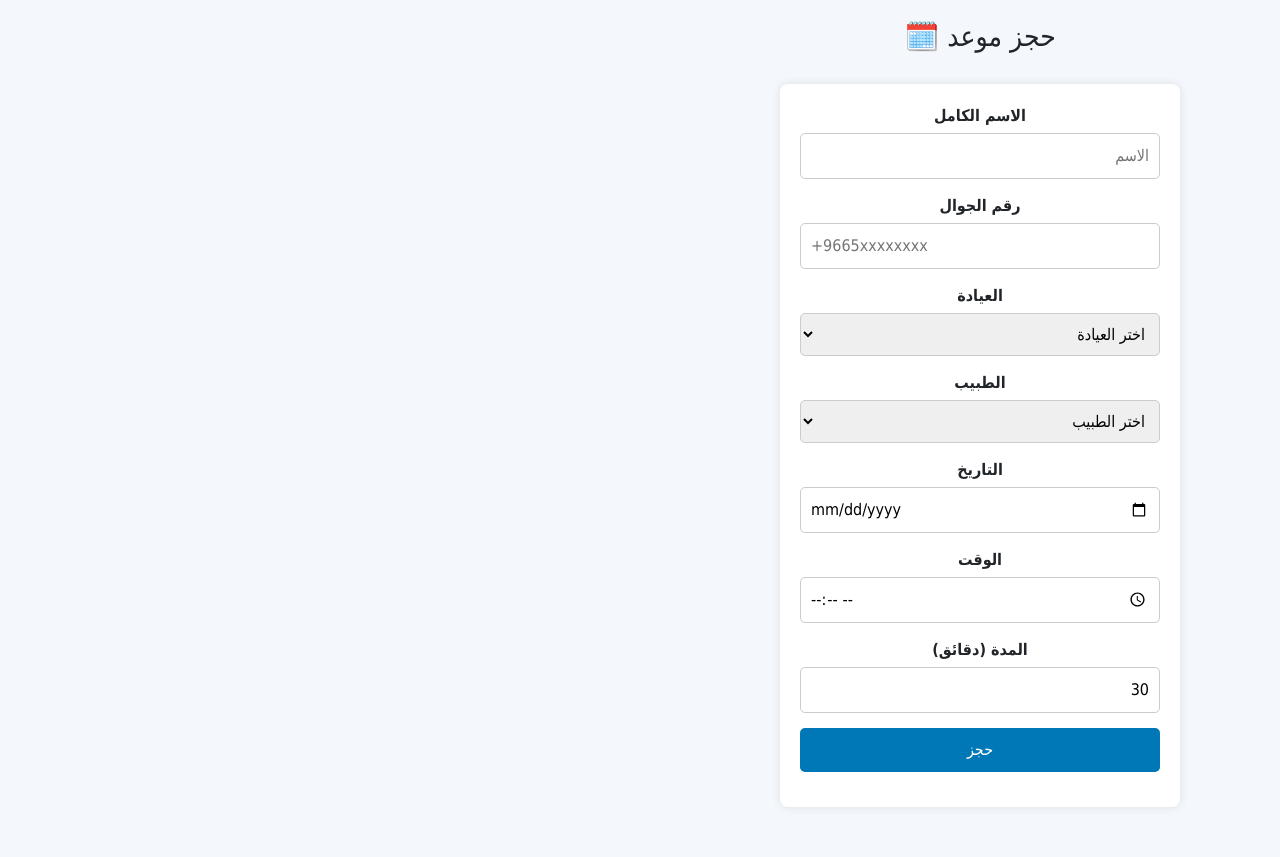
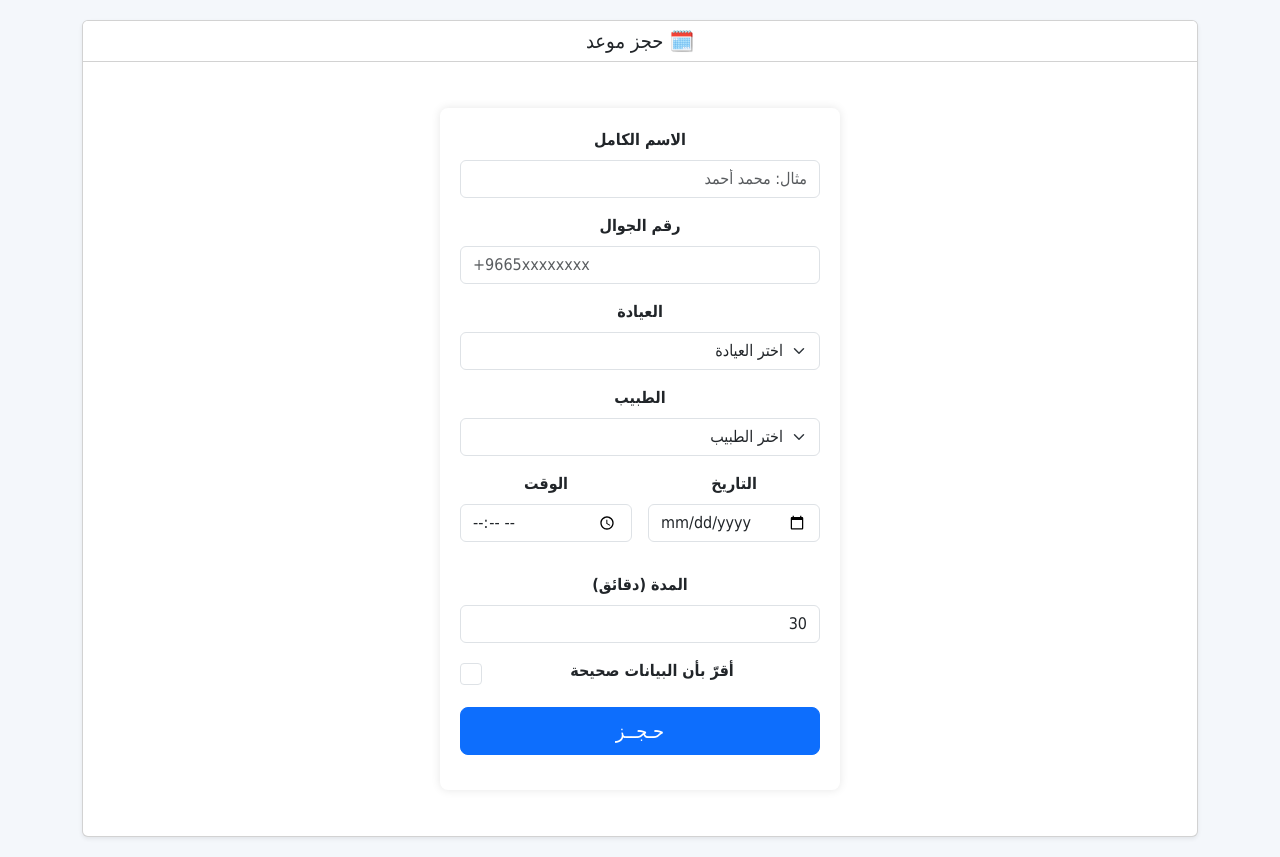
Before and after one commit to mshrf3334-star/clinic-appointments, a Flask app: page /book in a window 1280 px wide. Shown: the part 56-913 px from the top of the page. Run offline with Flask 3, Linux system fonts and the light colour scheme.

Commit message:
Update appointment_form.html

```diff
--- a/templates/appointment_form.html
+++ b/templates/appointment_form.html
@@ -1,62 +1,69 @@
 {% extends "base.html" %}
 {% block title %}حجز موعد{% endblock %}
 {% block content %}
-<div class="page_wrap">
-  <div class="card-form" style="max-width:560px;width:100%">
-    <h3>حجز موعد 🗓️</h3>
+<div class="container card-form">
+  <div class="card shadow-sm">
+    <div class="card-header bg-white">
+      <h5 class="m-0">🗓️ حجز موعد</h5>
+    </div>
+    <div class="card-body">
+      <form method="post" action="{{ url_for('book') }}" novalidate>
+        <div class="mb-3">
+          <label class="form-label">الاسم الكامل</label>
+          <input type="text" name="full_name" class="form-control" placeholder="مثال: محمد أحمد" required>
+        </div>
 
-    <form method="post" action="{{ url_for('book') }}">
-      <label>الاسم الكامل</label>
-      <input type="text" name="patient_name" placeholder="الاسم" required>
+        <div class="mb-3">
+          <label class="form-label">رقم الجوال</label>
+          <input type="tel" name="phone" class="form-control" placeholder="+9665xxxxxxxx" required>
+        </div>
 
-      <label>رقم الجوال</label>
-      <input type="tel" name="phone" placeholder="+9665xxxxxxxx" required>
-
-      <label>العيادة</label>
-      <select name="clinic_id" id="clinic" required>
+        <div class="mb-3">
+          <label class="form-label">العيادة</label>
+          <select name="clinic" class="form-select" required>
             <option value="" selected disabled>اختر العيادة</option>
             {% for c in clinics %}
             <option value="{{ c.id }}">{{ c.name }}</option>
             {% endfor %}
           </select>
+        </div>
 
-      <label>الطبيب</label>
-      <select name="doctor_id" id="doctor" required>
+        <div class="mb-3">
+          <label class="form-label">الطبيب</label>
+          <select name="doctor" class="form-select" required>
             <option value="" selected disabled>اختر الطبيب</option>
             {% for d in doctors %}
-          <option value="{{ d.id }}">{{ d.name }}</option>
+            <option value="{{ d.id }}">{{ d.name }} — {{ d.specialty }}</option>
             {% endfor %}
           </select>
+        </div>
 
-      <label>التاريخ</label>
-      <input type="date" name="date" required>
+        <div class="row g-3">
+          <div class="col-6">
+            <label class="form-label">التاريخ</label>
+            <input type="date" name="date" class="form-control" required>
+          </div>
+          <div class="col-6">
+            <label class="form-label">الوقت</label>
+            <input type="time" name="time" class="form-control" required>
+          </div>
+        </div>
 
-      <label>الوقت</label>
-      <input type="time" name="time" required>
+        <div class="mt-3">
+          <label class="form-label">المدة (دقائق)</label>
+          <input type="number" name="duration" class="form-control" value="30" min="5" step="5" required>
+        </div>
 
-      <label>المدة (دقائق)</label>
-      <input type="number" name="duration" min="10" max="180" step="5" value="30" required>
+        <div class="form-check mt-3">
+          <input class="form-check-input" type="checkbox" value="1" id="confirm" required>
+          <label class="form-check-label" for="confirm">أقرّ بأن البيانات صحيحة</label>
+        </div>
 
-      <button type="submit">حجز</button>
+        <div class="d-grid mt-4">
+          <button class="btn btn-primary btn-lg" type="submit">حـجــز</button>
+        </div>
       </form>
     </div>
   </div>
-
-<script>
-  // (اختياري) تحديث قائمة الأطباء حسب العيادة المختارة
-  const clinicSel = document.getElementById('clinic');
-  const doctorSel = document.getElementById('doctor');
-  clinicSel?.addEventListener('change', async () => {
-    const id = clinicSel.value;
-    if (!id) return;
-    const res = await fetch(`/api/doctors?clinic_id=${id}`);
-    const list = await res.json();
-    doctorSel.innerHTML = `<option value="" selected disabled>اختر الطبيب</option>`;
-    list.forEach(d => {
-      const opt = document.createElement('option');
-      opt.value = d.id; opt.textContent = d.name;
-      doctorSel.appendChild(opt);
-    });
-  });
-</script>
+</div>
 {% endblock %}
```
Lines whose indentation alone changed are shown as unchanged.
